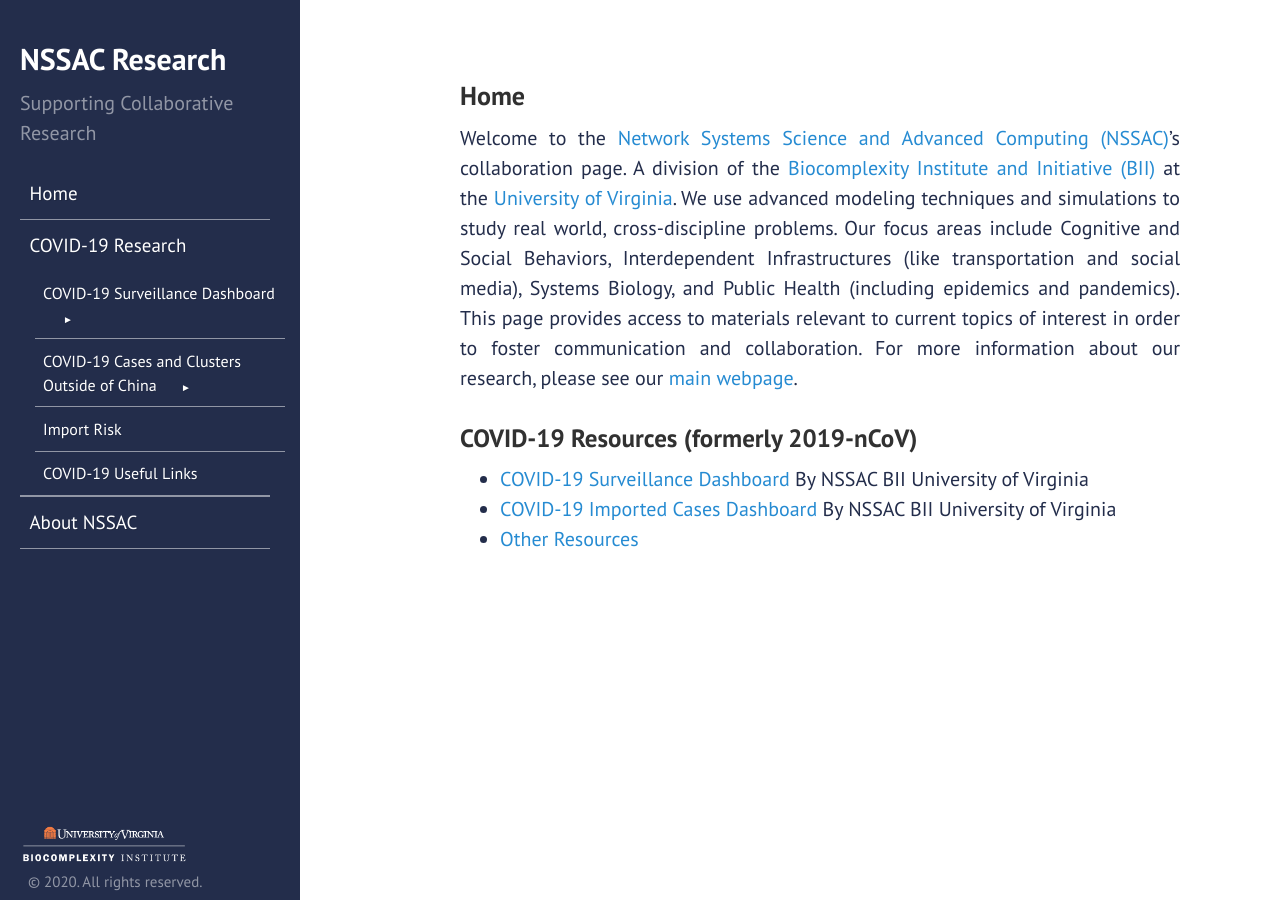
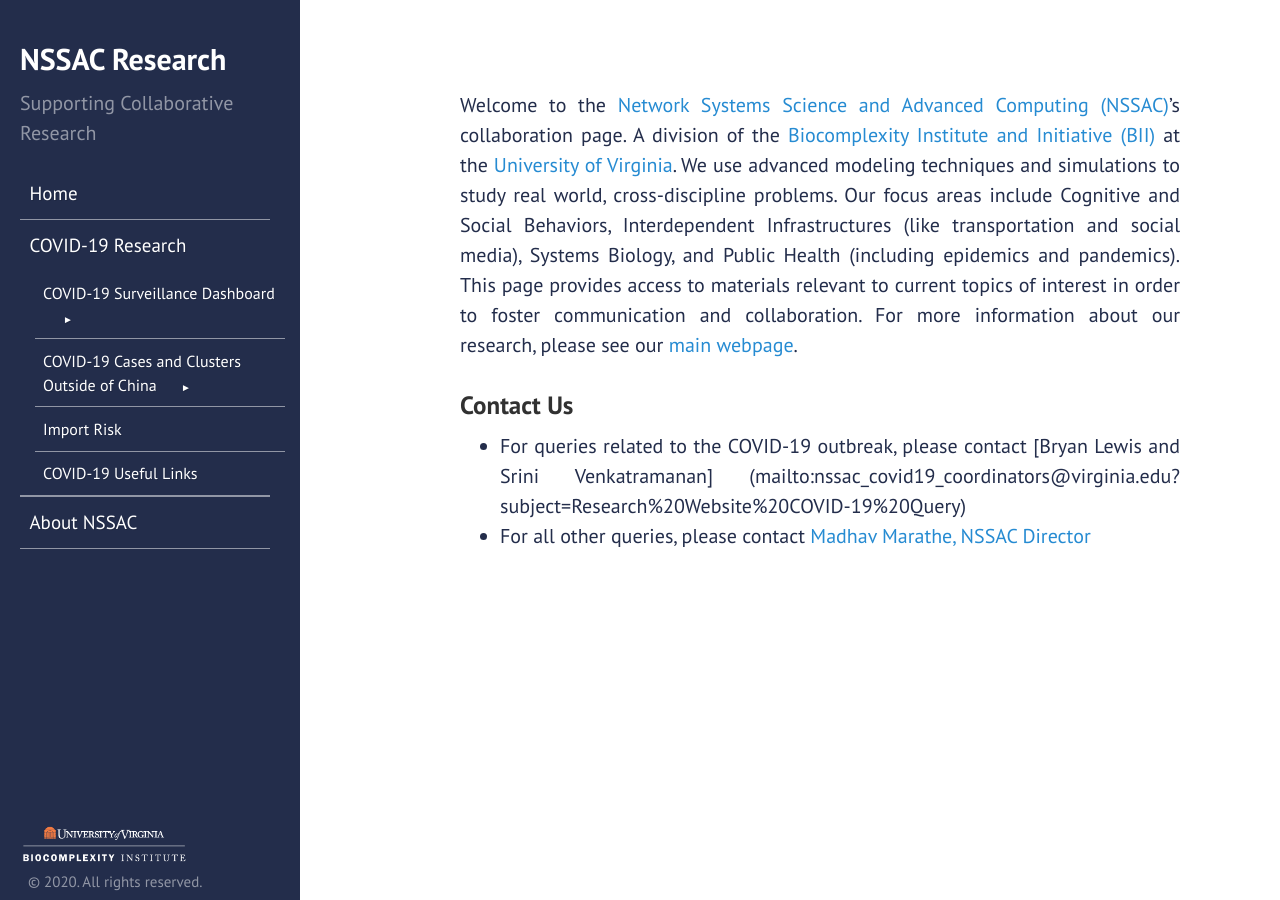
Before and after one commit to mehta-gaurav/mehta-gaurav.github.io, a Jekyll site: the page built from index.md, in a window 1280 px wide. Built offline with Jekyll 4.4.1, drawn with Linux system fonts in a browser that asks for light colours.

Commit message:
Update index.md

```diff
--- a/index.md
+++ b/index.md
@@ -1,11 +1,16 @@
 ---
 layout: page
-title: Home
+
 ---
 
 Welcome to the [Network Systems Science and Advanced Computing (NSSAC)](https://biocomplexity.virginia.edu/nssac)'s collaboration page.  A division of the [Biocomplexity Institute and Initiative (BII)](https://biocomplexity.virginia.edu/) at the [University of Virginia](https://www.virginia.edu/). We use advanced modeling techniques and simulations to study real world, cross-discipline problems.  Our focus areas include Cognitive and Social Behaviors, Interdependent Infrastructures (like transportation and social media), Systems Biology, and Public Health (including epidemics and pandemics).  This page provides access to materials relevant to current topics of interest in order to foster communication and collaboration. For more information about our research, please see our [main webpage](https://biocomplexity.virginia.edu/nssac).
 
-### COVID-19 Resources (formerly 2019-nCoV)
+<!-- ### COVID-19 Resources (formerly 2019-nCoV)
 - [COVID-19 Surveillance Dashboard](./dashboard) By NSSAC BII University of Virginia
 - [COVID-19 Imported Cases Dashboard](./covid-19_imported_cases) By NSSAC BII University of Virginia
-- [Other Resources](./other_resources)
+- [Other Resources](./other_resources)  -->
+
+### Contact Us
+- For queries related to the COVID-19 outbreak, please contact [Bryan Lewis and Srini Venkatramanan]
+(mailto:nssac_covid19_coordinators@virginia.edu?subject=Research%20Website%20COVID-19%20Query)
+- For all other queries, please contact [Madhav Marathe, NSSAC Director](mailto:nssac_covid19_coordinators@virginia.edu?subject=Research%20Website%20Query)
```
